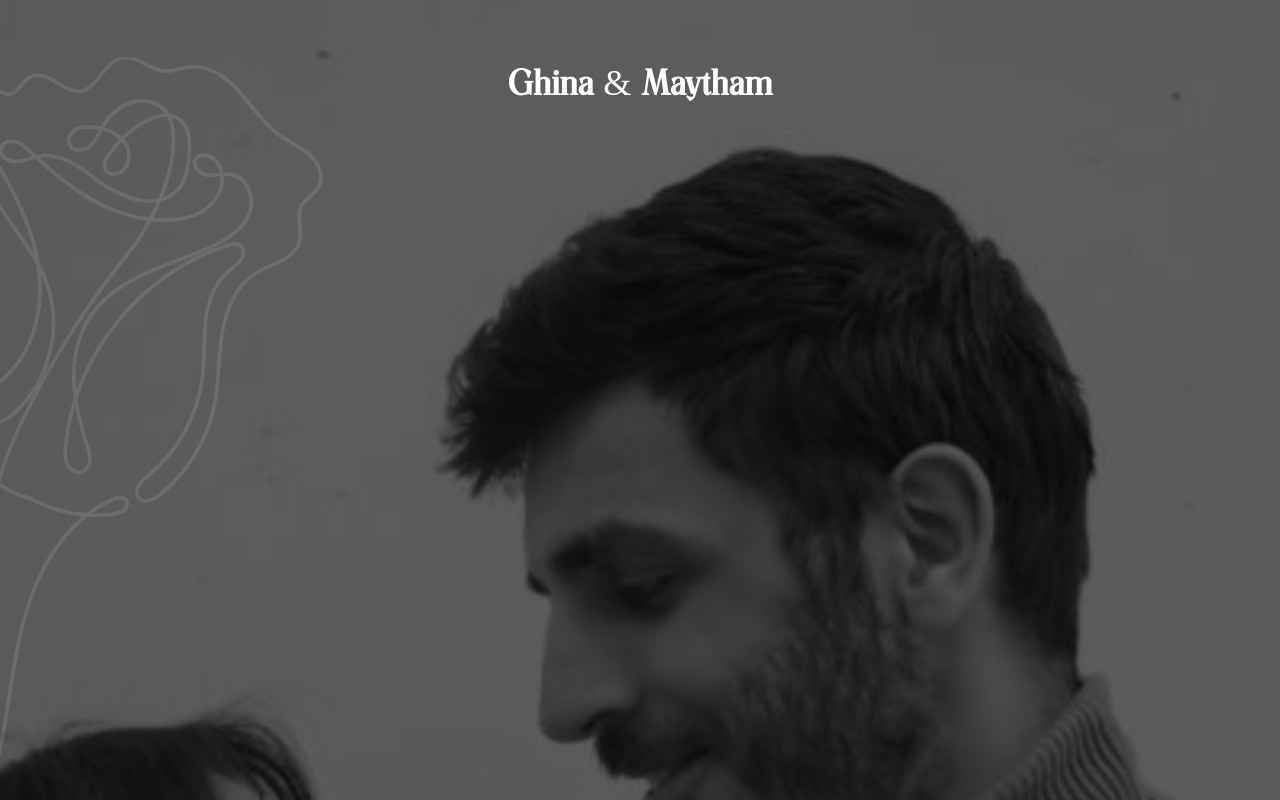
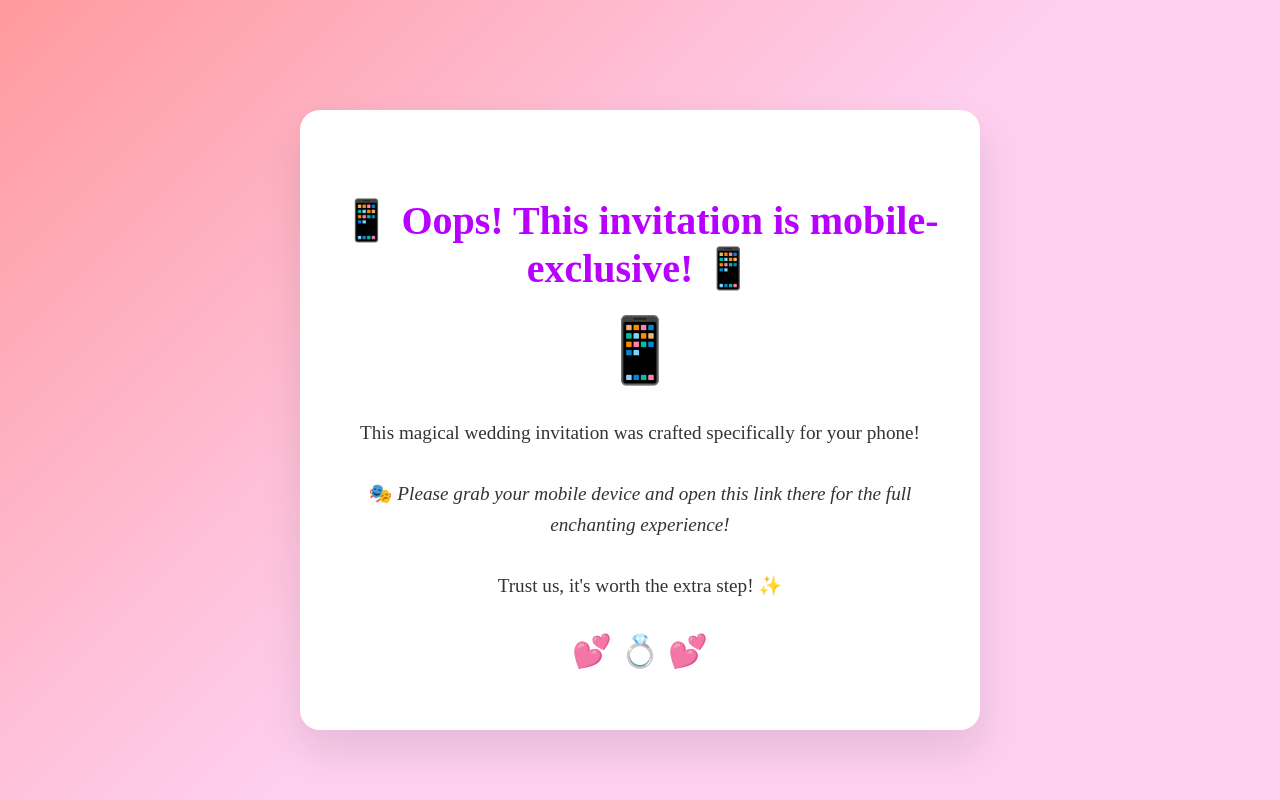
Before and after one commit to MaythamGhaly/engagment-initation, a Vue app: page / in a window 1280 px wide. Shown: the top 800 px of the page. Built offline with nearby package versions, Linux system fonts and the light colour scheme.

Commit message:
add invitation page

```diff
--- a/src/App.vue
+++ b/src/App.vue
@@ -1,12 +1,50 @@
 <script setup>
+import { ref, onMounted } from 'vue'
 
+const isMobile = ref(false)
+
+onMounted(() => {
+  // Check if device is mobile based on screen width and user agent
+  const checkMobile = () => {
+    const width = window.innerWidth
+    const userAgent = navigator.userAgent.toLowerCase()
+    const mobileKeywords = ['mobile', 'android', 'iphone', 'ipad', 'tablet']
+
+    return width <= 768 || mobileKeywords.some(keyword => userAgent.includes(keyword))
+  }
+
+  isMobile.value = checkMobile()
+
+  // Listen for window resize to handle orientation changes
+  window.addEventListener('resize', () => {
+    isMobile.value = checkMobile()
+  })
+})
 </script>
 
 <template>
+  <!-- Desktop Only Message -->
+  <div v-if="!isMobile" class="desktop-only-container">
+    <div class="desktop-message">
+      <h1 class="desktop-title">📱 Oops! This invitation is mobile-exclusive! 📱</h1>
+      <div class="phone-emoji">📱</div>
+      <p class="desktop-text">
+        This magical wedding invitation was crafted specifically for your phone!
+        <br><br>
+        🎭 <em>Please grab your mobile device and open this link there for the full enchanting experience!</em>
+        <br><br>
+        Trust us, it's worth the extra step! ✨
+      </p>
+      <div class="hearts">💕 💍 💕</div>
+    </div>
+  </div>
+
+  <!-- Mobile Content -->
+  <div v-else>
     <div style="position: relative; margin-bottom: 51px;">
       <img src="./assets/images/main-image.svg" alt="main image" class="main-image" width="100%" />
       <h1 class="title">Ghina <span style="font-family: Dosis; font-weight: 400;">&</span> Maytham</h1>
-    <h3 class="subtitle">We’re getting engaged<span style="font-family: Andada Pro ;">!</span></h3>
+      <h3 class="subtitle">We're getting engaged<span style="font-family: Andada Pro ;">!</span></h3>
     </div>
     <h3 class="join-us">Join us for a celebration of love<span style="font-family: Adamina;">,</span> laughter<span
         style="font-family: Adamina;">,</span> and the
@@ -27,7 +65,7 @@
     </div>
 
     <div class="timeContainer">
-    <h1 class="time">Hit the map and we’ll see you there <span style="text-transform: lowercase;">at</span> <span
+      <h1 class="time">Hit the map and we'll see you there <span style="text-transform: lowercase;">at</span> <span
           style="font-family: El Messiri;">8:00</span> PM</h1>
       <a href="https://maps.app.goo.gl/1spxXDfXs6Ua9RMc9?g_st=ic"><img src="./assets/images/maps.svg"
           class="maps-img" /></a>
@@ -40,22 +78,109 @@
     <p class="textt">Ladies<span style="font-family: Adamina;">,</span> think pastels<span
         style="font-family: Adamina;">,</span> creams<span style="font-family: Adamina;">,</span> florals<span
         style="font-family: Adamina;">,</span> and flowy things<span style="font-family: Adamina;">.</span></p>
-  <p class="textt">And Gentlemen… black. Just black. You're welcome<span style="font-family: Andada Pro ;">!</span><img
-      src="./assets/images/shirt.svg" class="heartz" /></p>
+    <p class="textt">And Gentlemen… black. Just black. You're welcome<span
+        style="font-family: Andada Pro ;">!</span><img src="./assets/images/shirt.svg" class="heartz" /></p>
 
     <div style="position: relative;margin-top: 50px;">
       <img src="./assets/images/us.svg" width="100%" />
       <div class="footer-text">
-      <h3 class="footer-t" style="color: white;">Come for the love<span style="font-family: Adamina;">,</span> stay for
-        the party<span style="font-family: Andada Pro ;">!</span> We can’t wait to dance<span
+        <h3 class="footer-t" style="color: white;">Come for the love<span style="font-family: Adamina;">,</span> stay
+          for
+          the party<span style="font-family: Andada Pro ;">!</span> We can't wait to dance<span
             style="font-family: Adamina;">,</span>
-        laugh<span style="font-family: Adamina;">,</span> and celebrate with you <span class="heart-style">b</span></h3>
+          laugh<span style="font-family: Adamina;">,</span> and celebrate with you <span class="heart-style">b</span>
+        </h3>
 
+      </div>
     </div>
   </div>
 </template>
 
 <style scoped>
+/* Desktop Only Styles */
+.desktop-only-container {
+  min-height: 100vh;
+  display: flex;
+  justify-content: center;
+  align-items: center;
+  background: linear-gradient(135deg, #ff9a9e 0%, #fecfef 50%, #fecfef 100%);
+  padding: 20px;
+}
+
+.desktop-message {
+  background: white;
+  padding: 60px 40px;
+  border-radius: 20px;
+  text-align: center;
+  box-shadow: 0 20px 40px rgba(0, 0, 0, 0.1);
+  max-width: 600px;
+  width: 100%;
+  animation: bounce 2s ease-in-out infinite;
+}
+
+.desktop-title {
+  color: #B700FF;
+  font-size: 2.5rem;
+  margin-bottom: 20px;
+  font-weight: bold;
+  line-height: 1.2;
+}
+
+.phone-emoji {
+  font-size: 4rem;
+  margin: 20px 0;
+  animation: wiggle 1s ease-in-out infinite;
+}
+
+.desktop-text {
+  font-size: 1.2rem;
+  color: #333;
+  line-height: 1.6;
+  margin: 30px 0;
+}
+
+.hearts {
+  font-size: 2rem;
+  margin-top: 30px;
+  opacity: 0.8;
+}
+
+@keyframes bounce {
+
+  0%,
+  20%,
+  50%,
+  80%,
+  100% {
+    transform: translateY(0);
+  }
+
+  40% {
+    transform: translateY(-10px);
+  }
+
+  60% {
+    transform: translateY(-5px);
+  }
+}
+
+@keyframes wiggle {
+
+  0%,
+  100% {
+    transform: rotate(0deg);
+  }
+
+  25% {
+    transform: rotate(-10deg);
+  }
+
+  75% {
+    transform: rotate(10deg);
+  }
+}
+
+/* Original Mobile Styles */
 .comeForThe {
   font-family: 'Orliet Pro';
 }
```
Lines whose indentation alone changed are shown as unchanged.
